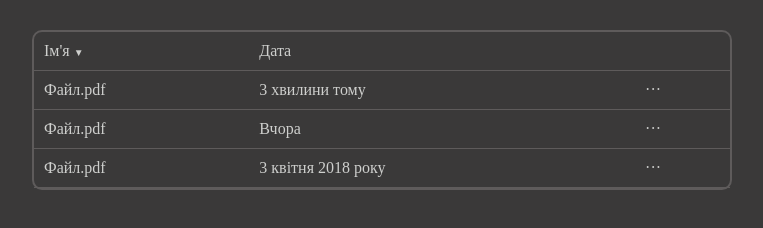
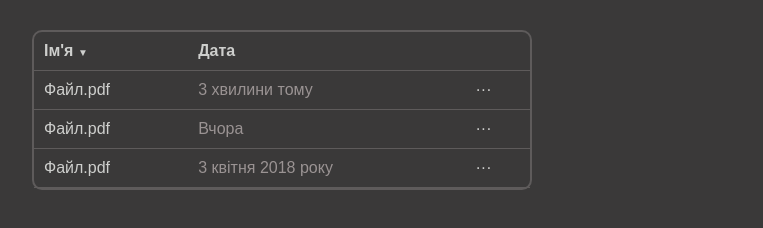
Before and after one commit to OleksandrZarytskyi/Homework-3, a plain HTML site: page index.html in a window 1280 px wide. Shown: the whole page, without its empty margins (6-769 px from the left). Drawn offline with Linux system fonts and the light colour scheme.

Commit message:
Парша таблиця фініш

```diff
--- a/index.html
+++ b/index.html
@@ -4,43 +4,46 @@
     <meta charset="UTF-8" />
     <title>Домашня робота. Таблиця</title>
     <style>
-      body{background: #3a3939;}
+      body{background: #3a3939;
+        font-family: sans-serif}
       table {
-    width: 700px;
+    width: 500px;
     border-spacing: 0;
     border: 2px solid #5e5b5b;
     border-radius: 10px;
     margin: 30px;
-    color: #cecfcd}
-    th, td{
+    color: #cecfcd;}
+    td{
     border-bottom: 1px solid #5e5b5b;
     padding: 10px;
 }
-   .fri {font-size: 10px}
+   .fri {font-size: 10px;}
+   .solid{font-weight: bold}
+   .ligh{color: hsl(0, 3%, 59%);}
 
     </style>
   </head>
 
   <body>
     <table>
-      <tr>
+      <tr class=solid>
         <td>Ім'я <span class=fri>&#9660</span></td>
         <td>Дата</td>
         <td></td>
       </tr>
       <tr>
         <td>Файл.pdf</td>
-        <td>3 хвилини тому</td>
+        <td class="ligh">3 хвилини тому</td>
         <td>···</td>
       </tr>
       <tr>
         <td>Файл.pdf</td>
-        <td>Вчора</td>
+        <td class="ligh">Вчора</td>
         <td>···</td>
       </tr>
       <tr>
         <td>Файл.pdf</td>
-        <td>3 квітня 2018 року</td>
+        <td class="ligh">3 квітня 2018 року</td>
         <td>···</td>
       </tr>
     </table>
```
